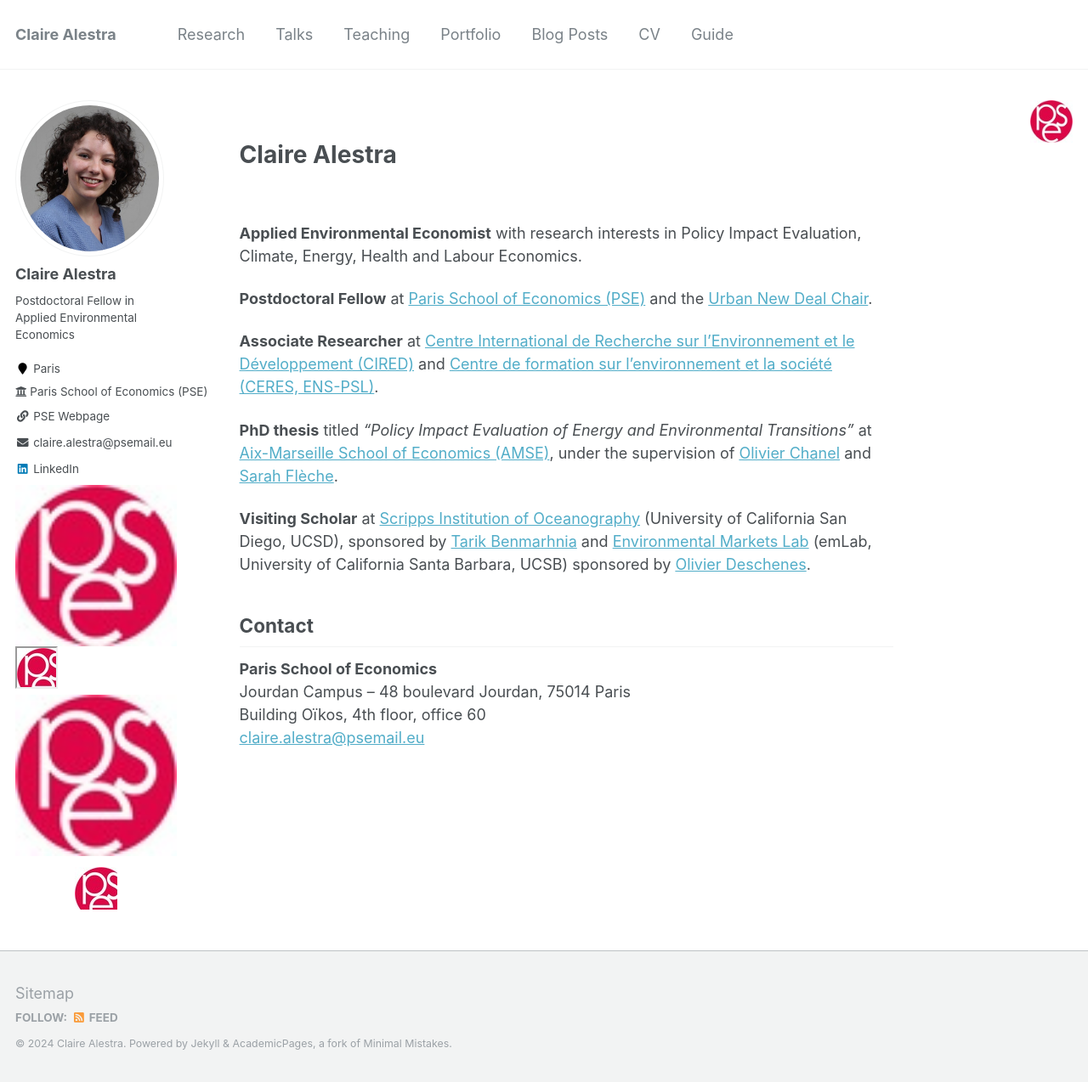
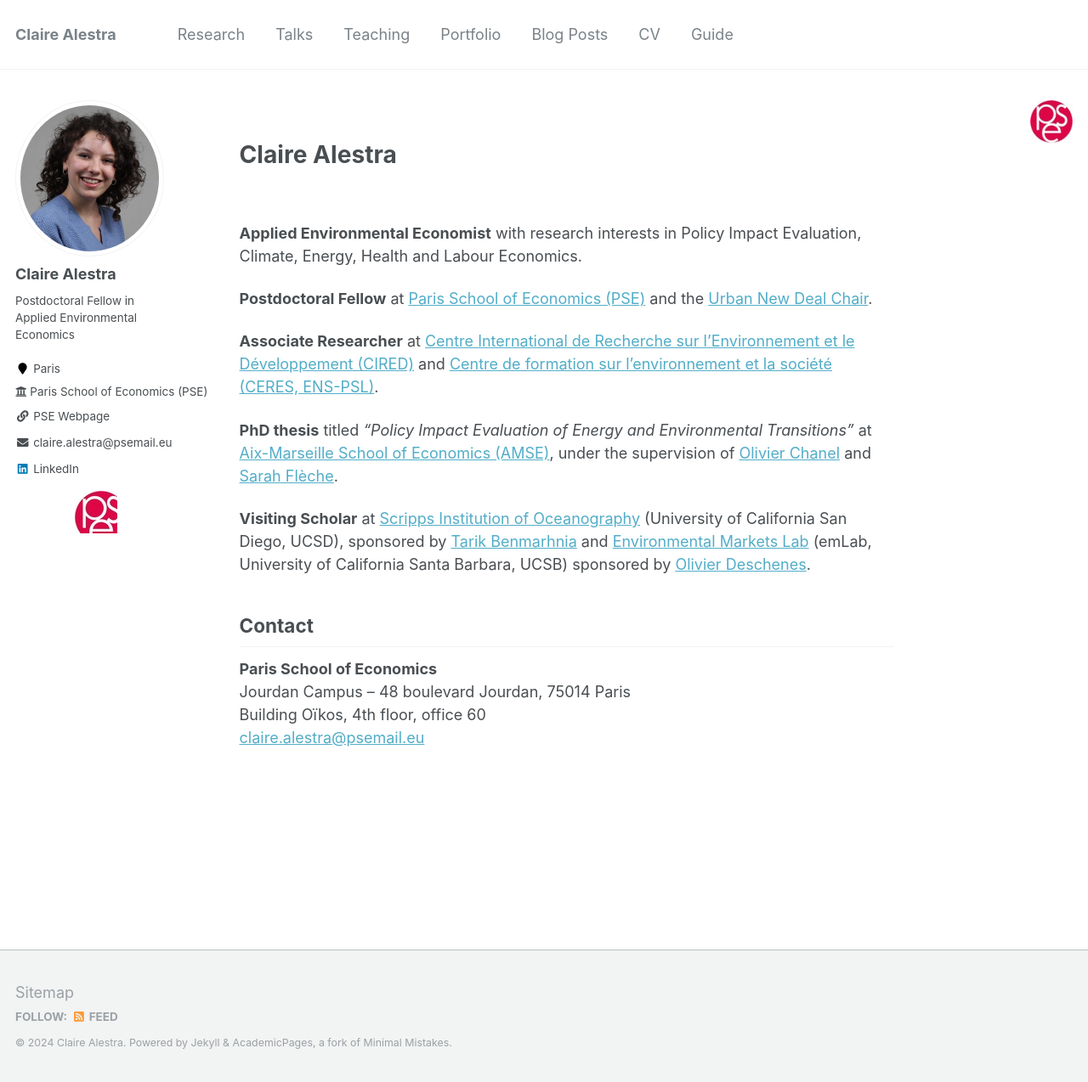
Before and after one commit to ClaireAlestra/ClaireAlestra.github.io, a Jekyll site: the page built from _pages/about.md, in a window 1280 px wide and 1274 px high. Shown: the whole window at 85% size. Built offline with Jekyll 4.4.1, drawn with Linux system fonts in a browser that asks for light colours.

Commit message:
Update author-profile.html

```diff
--- a/_includes/author-profile.html
+++ b/_includes/author-profile.html
@@ -118,12 +118,8 @@
       {% if author.wikipedia %}
         <li><a href="https://en.wikipedia.org/wiki/User:{{ author.wikipedia }}"><i class="fab fa-fw fa-wikipedia-w" aria-hidden="true"></i> Wikipedia</a></li>
       {% endif %}
-      <img src='/images/pse-logo-hd.jpg' width=20%>
-      <iframe width="50" height="50" src="/images/pse-logo-hd.jpg"></iframe>
     </ul>
   </div>
 </div>
 
-<img src='/images/pse-logo-hd.jpg' width="20" height="20"></img>
-
 <p align="center"><iframe frameborder="0" style="pointer-events:none" width="50" height="50" src="/images/pse-logo-hd.jpg"></iframe></p>
```
